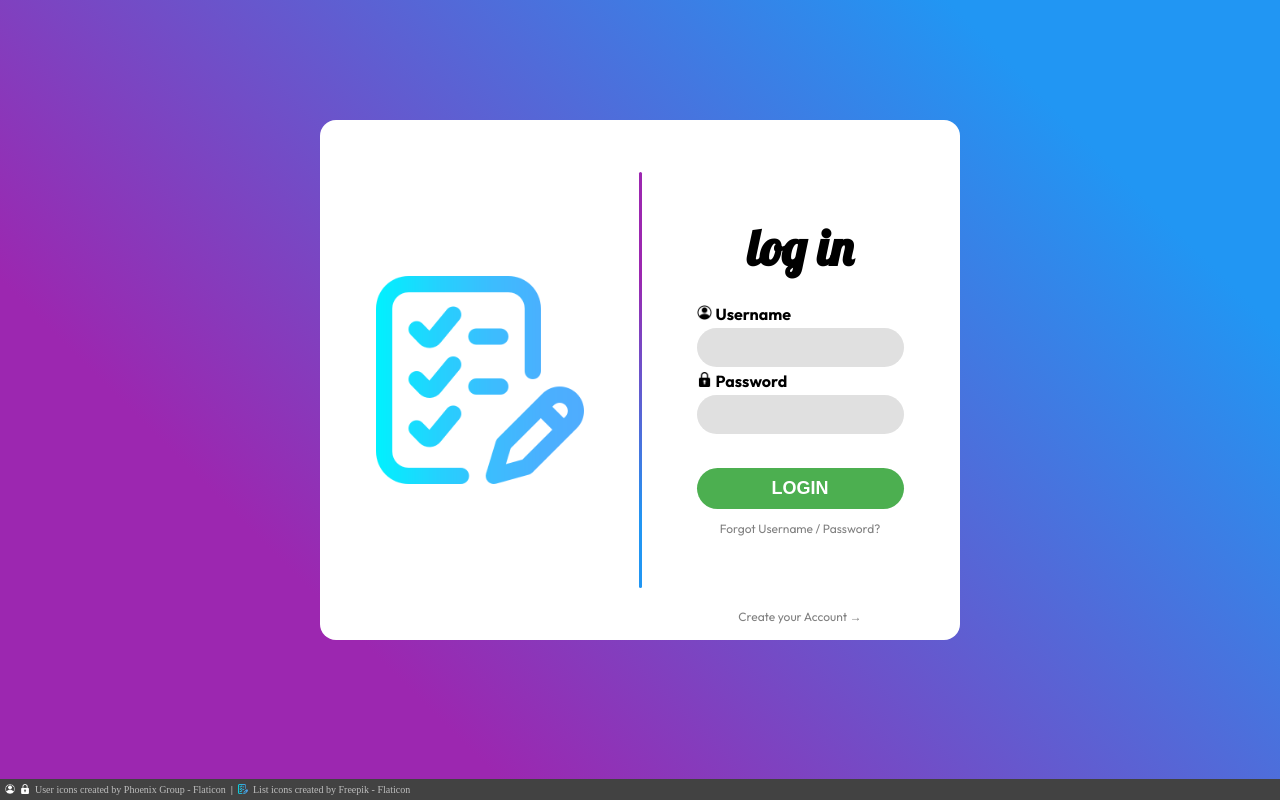
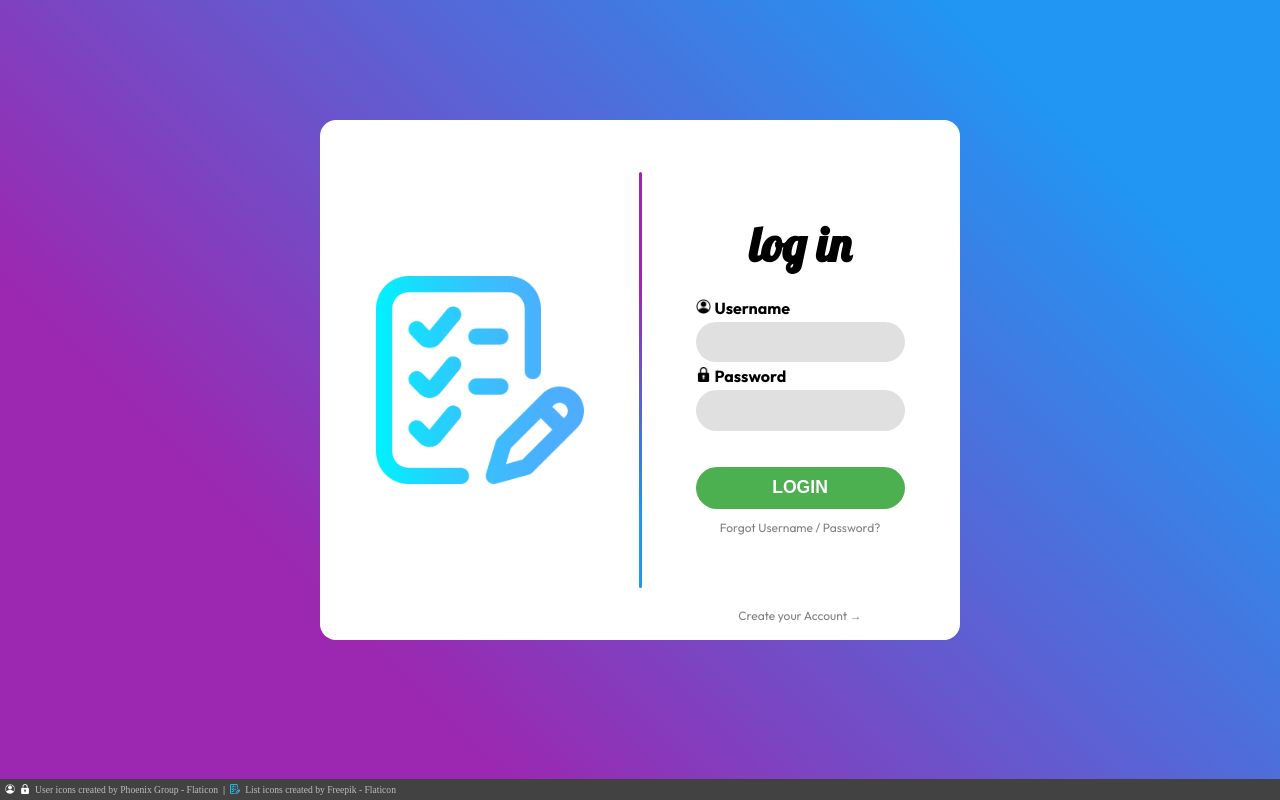
Before and after one commit to ZakysFuture/TODOApp, a plain HTML site: page login.html in a window 1280 px wide. Drawn offline with Linux system fonts and the light colour scheme.

Commit message:
font rework

```diff
--- a/login-style.css
+++ b/login-style.css
@@ -52,6 +52,8 @@ a:link, a:visited, a:active, a:hover{
 
 .icon{
     height: 40%;
+    min-width: 20px;
+    min-height: 20px;
     margin: auto;
 }
 
@@ -79,8 +81,8 @@ a:link, a:visited, a:active, a:hover{
 
 input[type=text]{
     width: 100%;
-    margin: 4px 0;
-    padding: 12px 15px;
+    margin: 0.25rem 0;
+    padding: 0.8rem 1rem;
     display: inline-block;
     box-sizing: border-box;
     border: none;
@@ -93,8 +95,8 @@ input:focus{
 
 input[type=password]{
     width: 100%;;
-    margin: 4px 0;
-    padding: 12px 15px;
+    margin: 0.25rem 0;
+    padding: 0.8rem 1rem;
     display: inline-block;
     box-sizing: border-box;
     border: none;
@@ -103,15 +105,15 @@ input[type=password]{
 }
 
 input[type=submit]{
-    width: 100%;;
-    margin: 30px 0 10px 0;
-    padding: 10px 15px;
+    width: 100%;
+    margin: 2rem 0 0.6rem 0;
+    padding: 0.65rem 1rem;
     box-sizing: border-box;
     background-color: #4caf50;
     border: none;
     border-radius: 50px;
     color: white;
-    font-size: 18px;
+    font-size: 1.1rem;
     font-weight: bold;
 }
 
@@ -126,8 +128,8 @@ label{
 }
 
 .login-form-div > h1{
-    margin: 25px 0px;
-    font-size: 50px;
+    margin: 1.5rem 0px;
+    font-size: 3rem;
     font-family: "LobsterRegular";
     font-weight: bold;
     text-align: center;
@@ -151,7 +153,7 @@ label{
     left: 0;
     background-color: #424242;
     /*border-top: 1px solid #616161;*/
-    font-size: 10px;
+    font-size: 0.6rem;
     display: flex;
     flex-direction: row;
 }
@@ -171,19 +173,19 @@ label{
 }
 
 .login-reset{
-    font-size: 12px;
+    font-size: 0.75rem;
     color: gray;
     text-align: center;
 }
 
 .create-account-div{
     bottom: 0;
-    margin-bottom: 15px;
+    margin-bottom: 1rem;
     text-align: center;
 }
 
 .create-account{
-    font-size: 12px;
+    font-size: 0.75rem;
     color: gray;
     text-align: center;
 }
```
